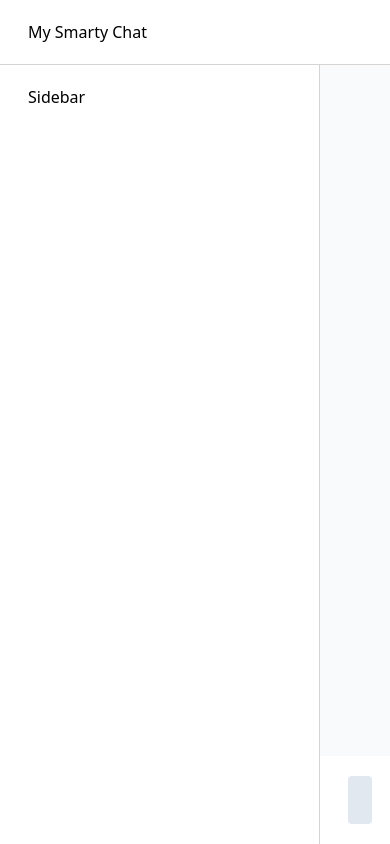
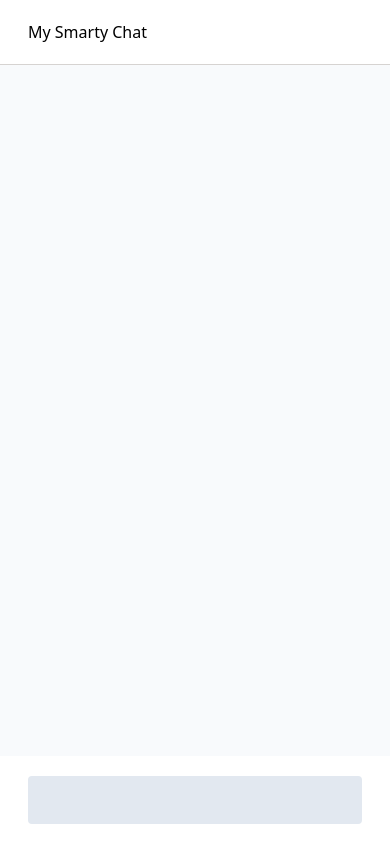
Before and after one commit to jackseabolt/chat-gpt-client, a React (Vite) app: page /home in a window 390 px wide. Built offline with nearby package versions, Linux system fonts and the light colour scheme.

Commit message:
added value to input component

```diff
--- a/src/components/Chat/Chat.tsx
+++ b/src/components/Chat/Chat.tsx
@@ -51,6 +51,7 @@ export default function Chat() {
       </div>
       <form className="py-5 px-7" onSubmit={handleSubmit}>
         <Input
+          value={query}
           onChange={handleSetQuery}
           label=""
           name="llm-input"
--- a/src/components/Login/Login.tsx
+++ b/src/components/Login/Login.tsx
@@ -88,6 +88,7 @@ export function Login() {
     <main className="bg-white flex items-center justify-center w-full">
       <form className="w-[90%] md:w-[300px]" onSubmit={handleSubmit}>
         <Input
+          value={values.username}
           onChange={handleSetValue}
           name="username"
           label="Username"
@@ -95,6 +96,7 @@ export function Login() {
           error={errors.username}
         />
         <Input
+          value={values.password}
           onChange={handleSetValue}
           name="password"
           label="Password"
--- a/src/components/Main/Main.tsx
+++ b/src/components/Main/Main.tsx
@@ -3,7 +3,7 @@ import Chat from "../Chat/Chat";
 
 export function Main() {
   return (
-    <div className="bg-white grid grid-cols-[auto_1fr]">
+    <div className="bg-white grid md:grid-cols-[auto_1fr]">
       <Sidebar />
       <Chat />
     </div>
--- a/src/components/Sidebar/Sidebar.tsx
+++ b/src/components/Sidebar/Sidebar.tsx
@@ -1,5 +1,7 @@
 export default function Sidebar() {
   return (
-    <nav className="border-r-1 border-stone-300 w-80 py-5 px-7">Sidebar</nav>
+    <nav className="hidden md:block border-r-1 border-stone-300 w-80 py-5 px-7">
+      Sidebar
+    </nav>
   );
 }
--- a/src/elements/Input/Input.tsx
+++ b/src/elements/Input/Input.tsx
@@ -2,6 +2,7 @@ import React from "react";
 import { twMerge } from "tailwind-merge";
 
 type InputProps = {
+  value: string;
   onChange: (e: React.ChangeEvent<HTMLInputElement>) => void;
   label: string;
   name: string;
@@ -11,6 +12,7 @@ type InputProps = {
 };
 
 export default function Input({
+  value,
   onChange,
   label,
   name,
@@ -31,6 +33,7 @@ export default function Input({
         id={name}
         name={name}
         onChange={onChange}
+        value={value}
       />
       {error && <p className="text-red-500 pt-2">{error}</p>}
     </div>
```
